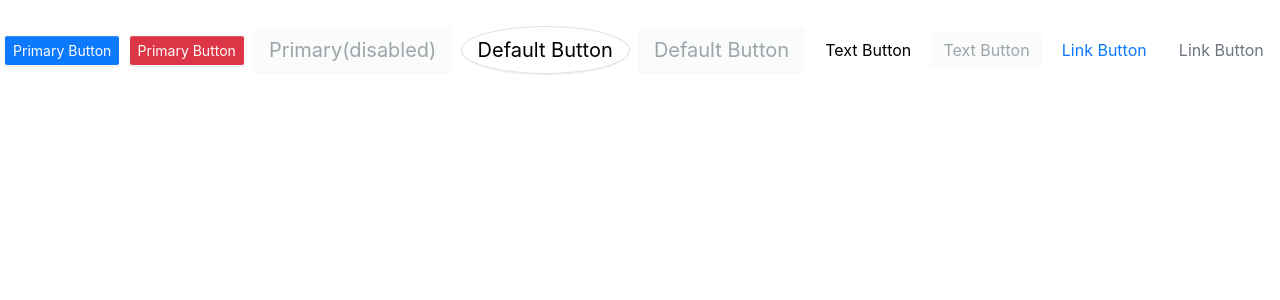
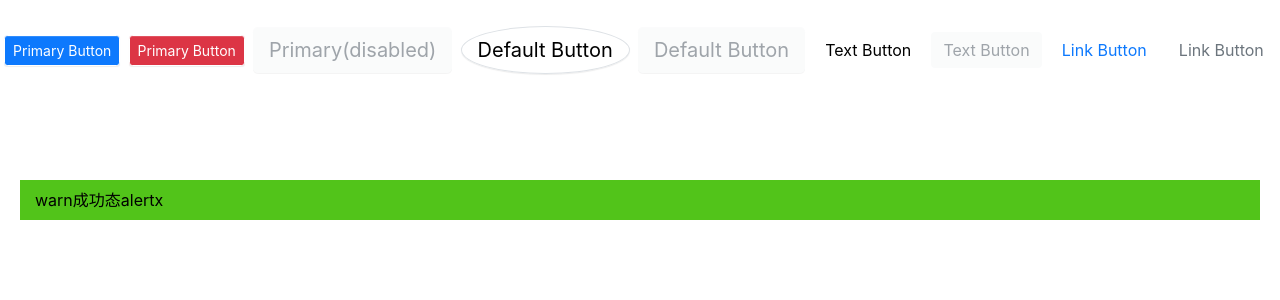
Before and after one commit to swamm007/wide-ui-react, a React (Create React App) app: page / in a window 1280 px wide. Shown: the top 300 px of the page. Built offline with nearby package versions, Linux system fonts and the light colour scheme.

Commit message:
feat: 增加Alert组件的基本结构

```diff
--- a/src/App.tsx
+++ b/src/App.tsx
@@ -2,10 +2,12 @@ import React from "react";
 import "./App.css";
 import "styles/index.scss";
 import TestButton from './pages/Button'
+import TestAlert from './pages/Alert'
 const App: React.FC = () => {
   return (
     <div className="App">
-      <TestButton></TestButton>
+      <TestButton/>
+      <TestAlert/>
     </div>
   );
 };
--- /dev/null
+++ b/src/compontents/Alert/index.tsx
@@ -0,0 +1,68 @@
+import { FC, ReactNode } from 'react';
+import classnames from 'classnames';
+export type alertType = "success" | "info" | "warning" | "error";
+export interface IAlert {
+    type: alertType, // 类型
+    showIcon: boolean, // 是否展示左侧icon
+    icon: ReactNode, // 左侧icon
+    closable: boolean, // 是否显示关闭按钮 默认为true
+    closeNode: ReactNode, // 自定义关闭按钮
+    title: string, // 提示框的标题
+    description: string, // 提示框的详细信息
+    onClose: (e: React.MouseEvent<HTMLDivElement>) => void, // 点击关闭时的回调函数
+    afterCLose: () => void // 关闭动画结束后的回调函数
+};
+
+const Alert: FC<Partial<IAlert>> = (props) => {
+    const { type, showIcon, closable, closeNode, title, description, onClose, afterCLose } = props
+
+    const alertClassName = classnames('wide-alert', {
+        [`wide-alert-${type}`]: type,
+        'wide-alert-title': title,
+        'wide-alert-description': description
+    })
+
+    const iconNode = (
+        <span className="wide-alert-icon-wrapper">
+            {/* 后边会替换成icon图标 */}
+            warn
+        </span>
+    )
+
+    const descriptionNode = (
+        <div className="wide-alert-content-describe">
+            {description}
+        </div>
+    )
+
+    const titleNode = (
+        <div className="wide-alert-content-title">
+            {title}
+        </div>
+    )
+
+    const closeElement = () => {
+        if (closable && closeNode) return <div className="wide-alert-close">{closeNode}</div>
+        if (closable) return <div className="wide-alert-close" onClick={(e) => {onClose?.(e)}}>x</div>
+    }
+
+    return (
+        <div className={alertClassName}>
+
+            {showIcon && iconNode}
+
+            <div className="wide-alert-content">
+                {title && titleNode}
+                {description && descriptionNode}
+            </div>
+
+            {closeElement()}
+        </div>
+    )
+}
+Alert.defaultProps = {
+    type: 'success',
+    showIcon: true,
+    closable: true
+}
+export default Alert
--- /dev/null
+++ b/src/compontents/Alert/style.scss
@@ -0,0 +1,10 @@
+.wide-alert {
+    color: #000;
+    background: #f60;
+    width: 100%;
+    padding: 8px 15px;
+    display: flex;
+}
+.wide-alert-success {
+    background: $success;
+}
--- a/src/compontents/Button/index.tsx
+++ b/src/compontents/Button/index.tsx
@@ -21,7 +21,7 @@ export interface buttonProps {
   htmlType?: htmlType;
   onClick?: btnClickType;
 }
-export const Button: React.FC<buttonProps> = (props) => {
+const Button: React.FC<buttonProps> = (props) => {
   const {
     type,
     className,
@@ -83,3 +83,5 @@ Button.defaultProps = {
   htmlType: "button",
   size: "middle",
 };
+
+export default Button
--- /dev/null
+++ b/src/pages/Alert/index.scss
@@ -0,0 +1,9 @@
+.test-alert {
+    width: 100%;
+    height: 200px;
+    display: flex;
+    flex-direction: columns;
+    justify-content: space-around;
+    align-items: center;
+    padding: 20px;
+}
--- /dev/null
+++ b/src/pages/Alert/index.tsx
@@ -0,0 +1,13 @@
+import Alert from "../../compontents/Alert";
+import './index.scss';
+const TestAlert = () => {
+  return (
+    <div className="test-alert">
+      <Alert
+        title="成功态alert"
+      />
+    </div>
+  );
+};
+
+export default TestAlert;
--- a/src/pages/Button/index.tsx
+++ b/src/pages/Button/index.tsx
@@ -1,4 +1,4 @@
-import {Button} from "../../compontents/Button";
+import Button from "../../compontents/Button";
 import './index.scss';
 const TestButton = () => {
   const goConsole = (e: any) => {
--- a/src/styles/index.scss
+++ b/src/styles/index.scss
@@ -13,6 +13,8 @@
 // button
 @import "../compontents/Button/base";
 @import "../compontents/Button/style";
+
+@import "../compontents/Alert/style.scss"
 
 // // menu
 
```
